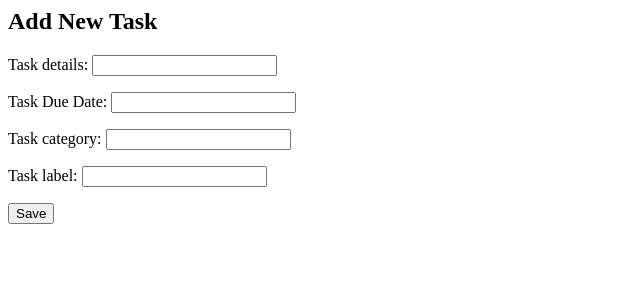
After one commit to ankjain8609/to_do_list, a Django app: page /tasks/new/ in a window 1280 px wide. The commit adds this page. Shown: the top 300 px of the page, without its empty margins (0-640 px from the left). Run offline with Django 3.2, Linux system fonts and the light colour scheme.

Commit message:
view all tasks on home page, add tasks

```diff
--- /dev/null
+++ b/tasks/forms.py
@@ -0,0 +1,7 @@
+from django import forms
+from .models import Tasks
+
+class TaskCreationForm(forms.ModelForm):
+    class Meta:
+        model = Tasks
+        fields = ('task_details', 'task_due_date', 'task_category','task_label')
--- a/tasks/models.py
+++ b/tasks/models.py
@@ -1,14 +1,16 @@
 from django.db import models
 
 class Tasks(models.Model):
-    details = models.CharField(max_length=500)
-    create_time = models.DateTimeField('Task Creation Time')
-    last_updated_time = models.DateTimeField('Task Last Update Time')
-    due_date = models.DateField('Task Due Date', null=True)
-    completed_time = models.DateTimeField('Task Completion Time', null=True)
 
-    ORDER_STATUS = ((0, 'Open'), (1, 'Done'), (2, 'Progress'), (3, 'Deleted'))
-    status = models.SmallIntegerField(choices=ORDER_STATUS, default = 0)
+    task_details = models.CharField(max_length=500)
+    task_create_time = models.DateTimeField('Task Creation Time')
+    task_last_updated_time = models.DateTimeField('Task Last Update Time')
+    task_due_date = models.DateField('Task Due Date', null=True)
+    task_completed_time = models.DateTimeField('Task Completion Time', null=True)
+    task_order_status_master = ((0, 'Open'), (1, 'Done'), (2, 'Progress'), (3, 'Deleted'))
+    task_status = models.SmallIntegerField(choices= task_order_status_master, default = 0)
+    task_category = models.CharField(max_length=200, null = True)
+    task_label = models.CharField(max_length=200, null = True)
 
     def __str__(self):
-        return self.details
+        return self.task_details
--- /dev/null
+++ b/tasks/templates/tasks/add_task.html
@@ -0,0 +1,6 @@
+
+<h2>Add New Task</h2>
+<form method="POST" class="post-form">{% csrf_token %}
+    {{ form.as_p }}
+    <button type="submit" class="save btn btn-default">Save</button>
+</form>
--- /dev/null
+++ b/tasks/templates/tasks/base.html
@@ -0,0 +1,5 @@
+<html>
+    <body style="background-color:powderblue;">
+        <h1>Personal Task Managemnet Application</h1>
+    </body>
+</html>
--- a/tasks/urls.py
+++ b/tasks/urls.py
@@ -3,4 +3,5 @@ from . import views
 
 urlpatterns = [
     path('', views.index, name='index'),
+    path('new/', views.add_task, name='add_task'),
 ]
--- a/tasks/views.py
+++ b/tasks/views.py
@@ -1,8 +1,28 @@
 from django.http import HttpResponse
+from django.http import HttpResponseRedirect
 from .models import Tasks
+from .forms import TaskCreationForm
+from django.utils import timezone
 from django.shortcuts import render
+from django.shortcuts import redirect
 
 def index(request):
     all_tasks_list = Tasks.objects.all()
     context = {'all_tasks_list': all_tasks_list}
     return render(request, 'tasks/index.html', context)
+
+def add_task(request):
+    if request.method == "POST":
+        form = TaskCreationForm(request.POST)
+        if form.is_valid():
+            task = form.save(commit=False)
+            task.task_create_time = timezone.now()
+            task.task_last_updated_time = timezone.now()
+            task.save()
+
+            all_tasks_list = Tasks.objects.all()
+            context = {'all_tasks_list': all_tasks_list}
+            return render(request, 'tasks/index.html', context)
+    else:
+        form = TaskCreationForm()
+    return render(request, 'tasks/add_task.html', {'form': form})
```
Also changed, not shown: tasks/templates/tasks/index.html (+9 -6 lines), db.sqlite3, tasks/migrations/0006_auto_20200514_1119.py (added), tasks/migrations/0007_auto_20200514_1139.py (added).
